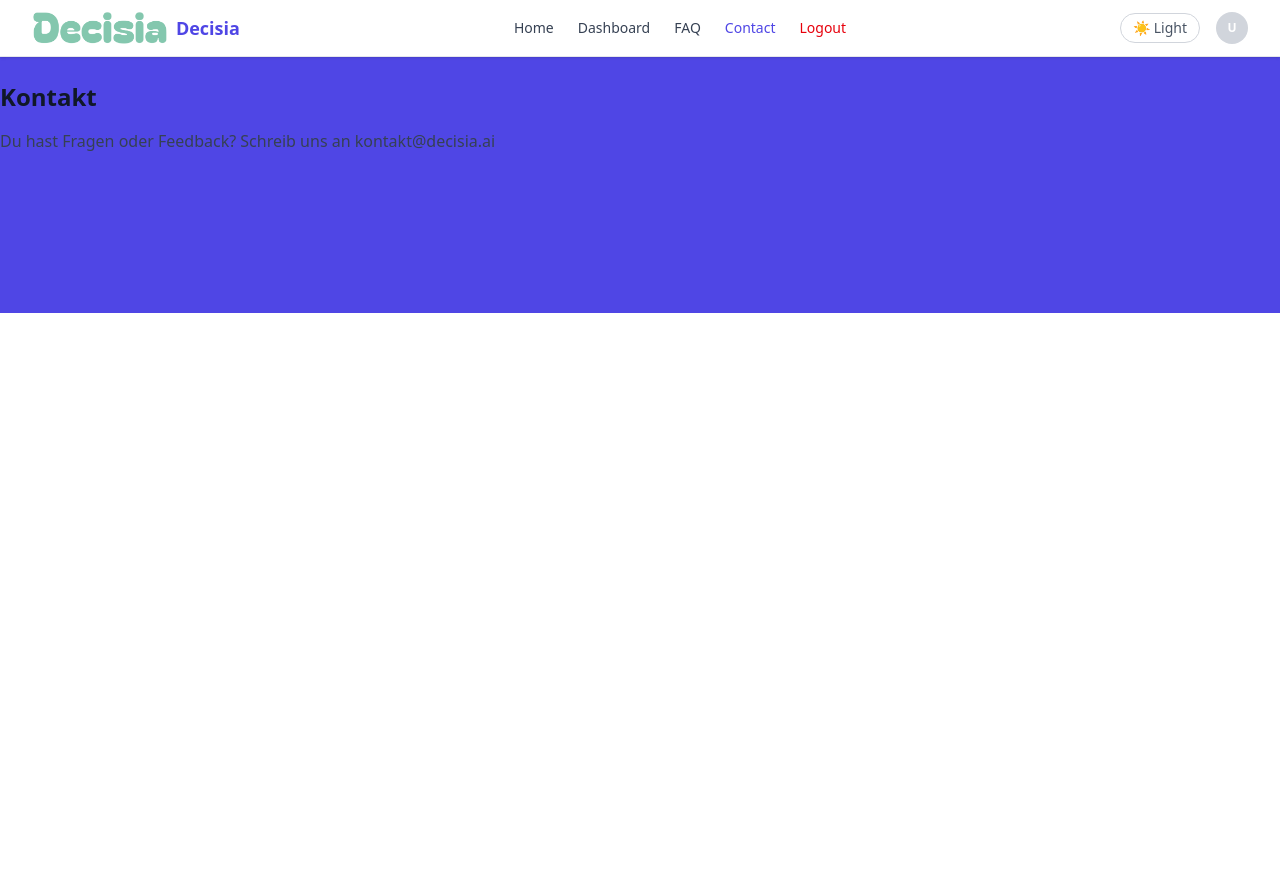
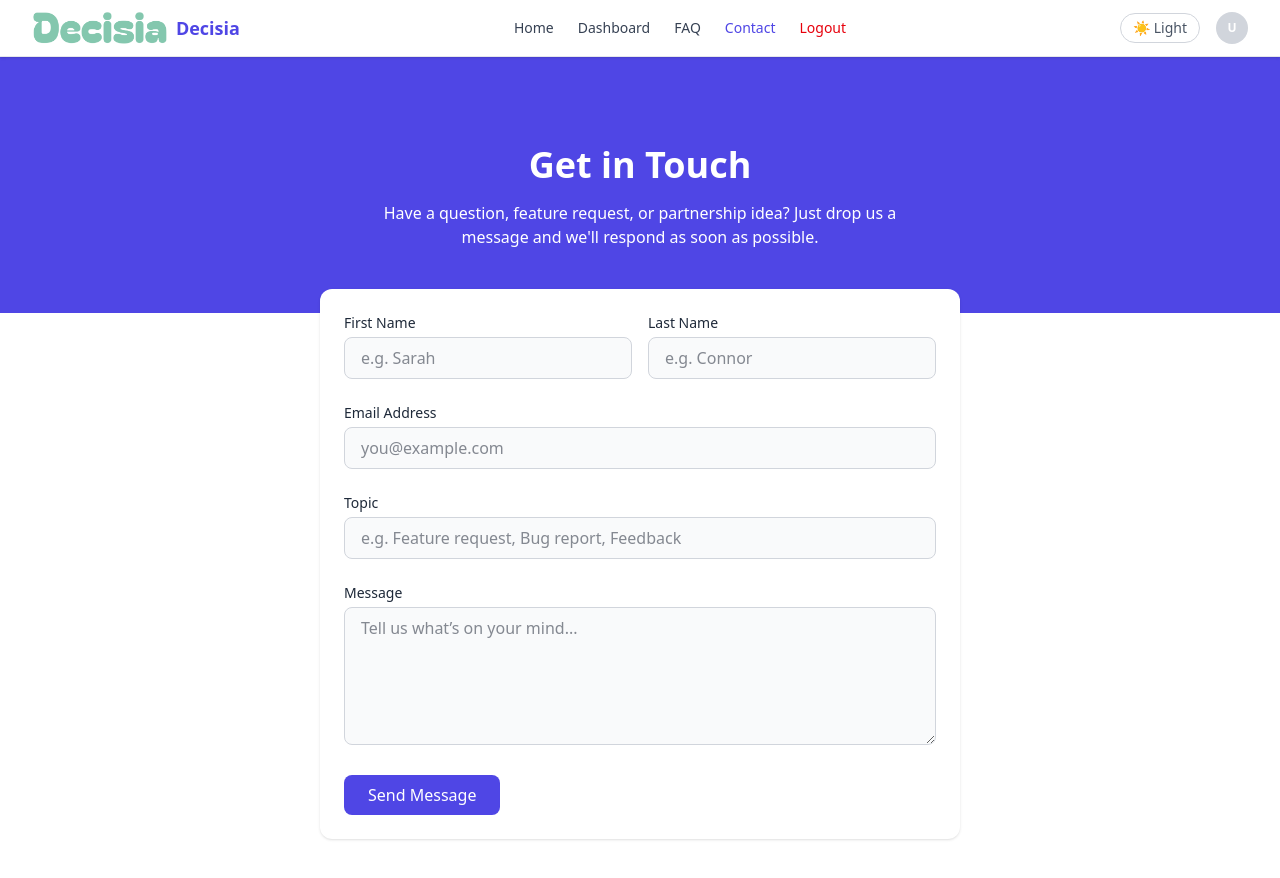
Before and after one commit to martenzoe/decisio, a React (Vite) app: page /kontakt in a window 1280 px wide. Shown: the top 878 px of the page. Before the commit the page ends 800 px from the top, so only its background shows below. Built offline with nearby package versions, Linux system fonts and the light colour scheme.

Commit message:
feat(contact): add full contact form with name, email, topic, message and placeholders

```diff
--- a/package.json
+++ b/package.json
@@ -10,6 +10,7 @@
     "preview": "vite preview"
   },
   "dependencies": {
+    "@formspree/react": "^3.0.0",
     "@supabase/supabase-js": "^2.49.4",
     "@tailwindcss/vite": "^4.1.4",
     "framer-motion": "^12.9.2",
--- a/src/pages/Kontakt.jsx
+++ b/src/pages/Kontakt.jsx
@@ -1,9 +1,117 @@
+import React from 'react'
+import { useForm, ValidationError } from '@formspree/react'
+
 function Kontakt() {
+  const [state, handleSubmit] = useForm('xgvkbaqa')
+
+  if (state.succeeded) {
     return (
-      <div>
-        <h1 className="text-2xl font-bold mb-4">Kontakt</h1>
-        <p className="text-gray-700">Du hast Fragen oder Feedback? Schreib uns an kontakt@decisia.ai</p>
+      <div className="max-w-xl mx-auto px-4 py-16 text-center space-y-4">
+        <h1 className="text-3xl font-bold text-green-600">Thank you! ✅</h1>
+        <p className="text-white dark:text-gray-300">Your message has been sent. We'll get back to you shortly.</p>
       </div>
     )
   }
-  export default Kontakt
+
+  return (
+    <div className="max-w-2xl mx-auto px-4 py-16 space-y-10">
+      {/* Header */}
+      <section className="text-center space-y-4">
+        <h1 className="text-4xl font-bold text-white dark:text-white">Get in Touch</h1>
+        <p className="text-white dark:text-gray-300 max-w-xl mx-auto">
+          Have a question, feature request, or partnership idea? Just drop us a message and we'll respond as soon as possible.
+        </p>
+      </section>
+
+      {/* Contact Form */}
+      <form onSubmit={handleSubmit} className="bg-white dark:bg-gray-800 rounded-xl shadow p-6 space-y-6">
+        {/* Name fields */}
+        <div className="flex flex-col md:flex-row gap-4">
+          <div className="flex-1">
+            <label htmlFor="firstname" className="block text-sm font-medium text-gray-800 dark:text-gray-200 mb-1">
+              First Name
+            </label>
+            <input
+              id="firstname"
+              type="text"
+              name="firstname"
+              placeholder="e.g. Sarah"
+              required
+              className="w-full px-4 py-2 border border-gray-300 dark:border-gray-700 rounded-lg bg-gray-50 dark:bg-gray-900 text-gray-900 dark:text-white"
+            />
+          </div>
+          <div className="flex-1">
+            <label htmlFor="lastname" className="block text-sm font-medium text-gray-800 dark:text-gray-200 mb-1">
+              Last Name
+            </label>
+            <input
+              id="lastname"
+              type="text"
+              name="lastname"
+              placeholder="e.g. Connor"
+              required
+              className="w-full px-4 py-2 border border-gray-300 dark:border-gray-700 rounded-lg bg-gray-50 dark:bg-gray-900 text-gray-900 dark:text-white"
+            />
+          </div>
+        </div>
+
+        {/* Email */}
+        <div>
+          <label htmlFor="email" className="block text-sm font-medium text-gray-800 dark:text-gray-200 mb-1">
+            Email Address
+          </label>
+          <input
+            id="email"
+            type="email"
+            name="email"
+            placeholder="you@example.com"
+            required
+            className="w-full px-4 py-2 border border-gray-300 dark:border-gray-700 rounded-lg bg-gray-50 dark:bg-gray-900 text-gray-900 dark:text-white"
+          />
+          <ValidationError prefix="Email" field="email" errors={state.errors} className="text-red-500 text-sm mt-1" />
+        </div>
+
+        {/* Topic */}
+        <div>
+          <label htmlFor="topic" className="block text-sm font-medium text-gray-800 dark:text-gray-200 mb-1">
+            Topic
+          </label>
+          <input
+            id="topic"
+            type="text"
+            name="topic"
+            placeholder="e.g. Feature request, Bug report, Feedback"
+            className="w-full px-4 py-2 border border-gray-300 dark:border-gray-700 rounded-lg bg-gray-50 dark:bg-gray-900 text-gray-900 dark:text-white"
+          />
+        </div>
+
+        {/* Message */}
+        <div>
+          <label htmlFor="message" className="block text-sm font-medium text-gray-800 dark:text-gray-200 mb-1">
+            Message
+          </label>
+          <textarea
+            id="message"
+            name="message"
+            rows="5"
+            placeholder="Tell us what’s on your mind..."
+            required
+            className="w-full px-4 py-2 border border-gray-300 dark:border-gray-700 rounded-lg bg-gray-50 dark:bg-gray-900 text-gray-900 dark:text-white"
+          />
+          <ValidationError prefix="Message" field="message" errors={state.errors} className="text-red-500 text-sm mt-1" />
+        </div>
+
+        {/* Submit */}
+        <button
+          type="submit"
+          disabled={state.submitting}
+          className="bg-[#4F46E5] text-white font-medium px-6 py-2 rounded-lg hover:bg-[#4338CA] transition disabled:opacity-50"
+        >
+          {state.submitting ? 'Sending...' : 'Send Message'}
+        </button>
+      </form>
+    </div>
+  )
+}
+
+export default Kontakt
```
Also changed, not shown: 1 other file (tests, documents, lock files or other folders).
